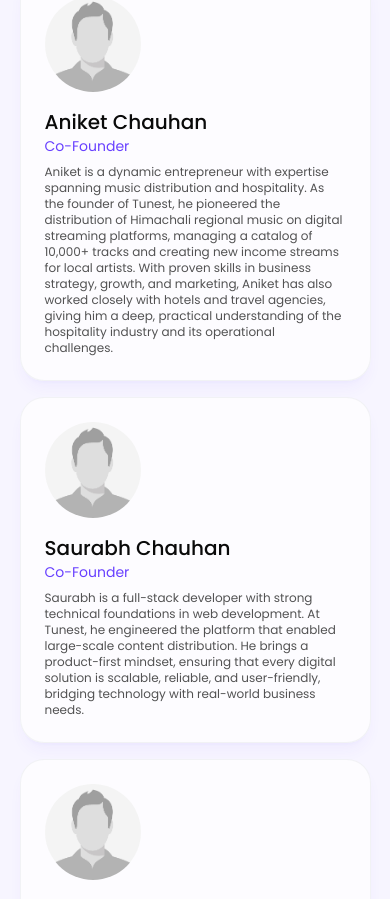
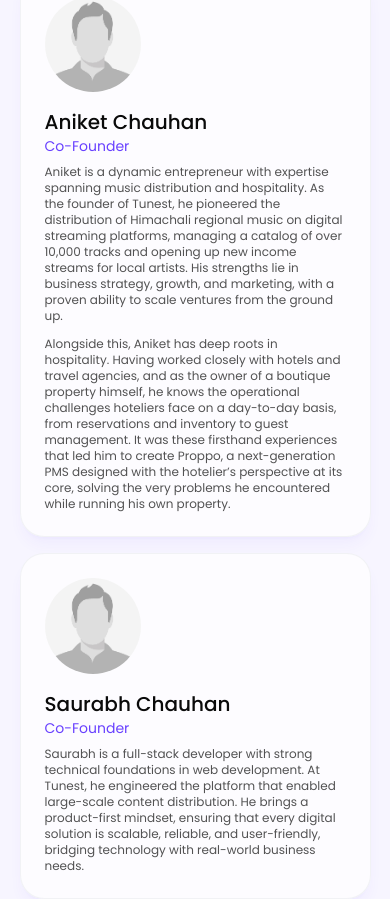
Before and after one commit to SwippyInc/website-proppo, a Next.js app: page / in a window 390 px wide. Shown: the part 8004-8903 px from the top of the page. Built offline with nearby package versions, Linux system fonts and the light colour scheme.

Commit message:
team tab in navbar

```diff
--- a/components/NavBar.jsx
+++ b/components/NavBar.jsx
@@ -38,6 +38,7 @@ export default function NavBar() {
                 <li><p className="menu_lia spl" data="services">Services</p></li>
                 <li><p className="menu_lia spl" data="whyus">Why Us</p></li>
                 <li><p className="menu_lia spl" data="pricing">Pricing</p></li>
+                <li><p className="menu_lia spl" data="team">Team</p></li>
               </ul>
               <div className="flex flex-col md:flex-row items-center justify-start w-[90%] md:w-auto md:justify-center gap-2 mt-2 mb-8 md:mb-0">
                 <Button styles="btn_pri px-5 block w-full md:w-auto text-lg md:text-base" onClick={renderSUForm}>Sign Up</Button>
--- a/components/Sections.jsx
+++ b/components/Sections.jsx
@@ -528,7 +528,9 @@ export function TeamSection() {
     {
       name: 'Aniket Chauhan',
       role: 'Co-Founder',
-      description: 'Aniket is a dynamic entrepreneur with expertise spanning music distribution and hospitality. As the founder of Tunest, he pioneered the distribution of Himachali regional music on digital streaming platforms, managing a catalog of 10,000+ tracks and creating new income streams for local artists. With proven skills in business strategy, growth, and marketing, Aniket has also worked closely with hotels and travel agencies, giving him a deep, practical understanding of the hospitality industry and its operational challenges.',
+      description: 'Aniket is a dynamic entrepreneur with expertise spanning music distribution and hospitality. As the founder of Tunest, he pioneered the distribution of Himachali regional music on digital streaming platforms, managing a catalog of over 10,000 tracks and opening up new income streams for local artists. His strengths lie in business strategy, growth, and marketing, with a proven ability to scale ventures from the ground up.',
+
+      d1: 'Alongside this, Aniket has deep roots in hospitality. Having worked closely with hotels and travel agencies, and as the owner of a boutique property himself, he knows the operational challenges hoteliers face on a day-to-day basis, from reservations and inventory to guest management. It was these firsthand experiences that led him to create Proppo, a next-generation PMS designed with the hotelier’s perspective at its core, solving the very problems he encountered while running his own property.',
       // image: team_member1
     },
     {
@@ -592,6 +594,7 @@ export function TeamSection() {
               <h2 className="font-medium text-xl md:text-2xl">{member.name}</h2>
               <p className="text-sm md:text-base text-[#6840ff] mb-2">{member.role}</p>
               <p className="text-xs md:text-sm opacity-70">{member.description}</p>
+              {member.d1 ? <p className="text-xs md:text-sm opacity-70 mt-3">{member.d1}</p> : null}
             </motion.div>
           ))}
         </div>
```
